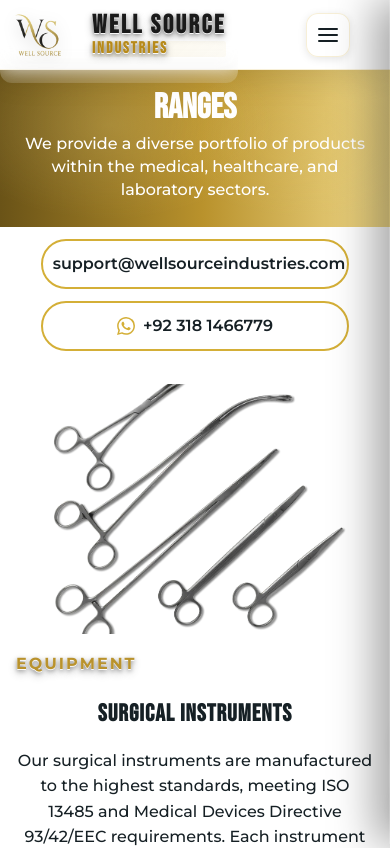
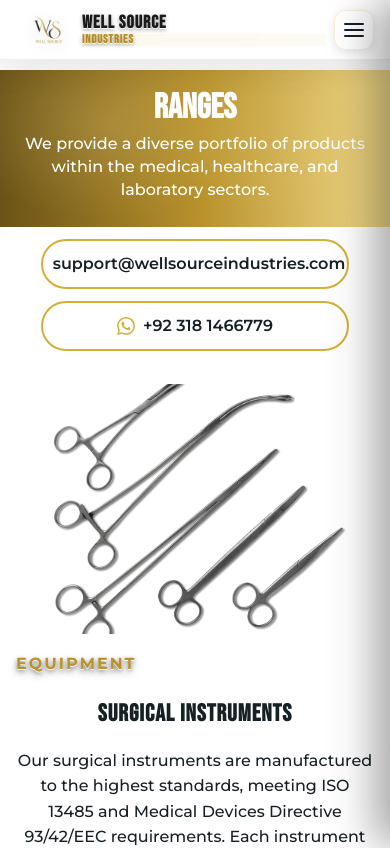
Before and after one commit to Rameezghafoor/wellsource, a Next.js app: page /ranges in a window 390 px wide. Shown: the top 848 px of the page. Built offline with nearby package versions, Linux system fonts and the light colour scheme.

Commit message:
Fix mobile header layout and menu overlay issues - Safari iOS compatibility, narrow screen support, prevent menu crashes

```diff
--- a/components/Header.module.css
+++ b/components/Header.module.css
@@ -224,45 +224,146 @@
 }
 .ctaDark:hover{ box-shadow: 0 0 0 4px rgba(255,255,255,.08), 0 10px 24px rgba(0,0,0,.55); }
 
-/* === Mobile adjustments: logo starts from very beginning === */
+/* === Mobile adjustments: fix header layout and menu === */
 @media (max-width: 767px){
   .header {
-    padding: 0 16px 0 0; /* Remove left padding, keep right padding for hamburger */
+    padding: 0 16px 0 16px; /* Equal padding on both sides */
+    height: 60px; /* Slightly smaller header on mobile */
   }
 
   .logoWrap {
-    margin-left: 0; /* Ensure logo starts from the very left */
-    gap: 12px; /* Reduce gap between logo and text on mobile */
-    padding: 8px 12px 8px 0; /* Add padding for better touch targets and spacing */
-    background: rgba(255, 255, 255, 0.1); /* Subtle background for better contrast */
-    border-radius: 12px; /* Rounded corners for modern look */
-    backdrop-filter: blur(10px); /* Subtle blur effect */
+    margin-left: 0;
+    gap: 8px; /* Smaller gap for mobile */
+    padding: 4px 8px; /* Reduced padding */
+    background: transparent; /* Remove background for cleaner look */
+    border-radius: 8px;
+    backdrop-filter: none; /* Remove blur for better performance */
+    flex: 1; /* Allow logo to take available space */
+    min-width: 0; /* Allow text to shrink */
   }
 
   .logoImg {
-    width: 80px; /* Slightly smaller logo on mobile */
-    height: 80px;
+    width: 50px; /* Much smaller logo on mobile */
+    height: 50px;
+    flex-shrink: 0; /* Prevent logo from shrinking */
+  }
+
+  .brandText {
+    min-width: 0; /* Allow text to shrink */
+    flex: 1;
   }
 
   .brandName {
-    font-size: 26px; /* Slightly larger for better readability */
-    letter-spacing: 2.5px; /* Increased letter spacing for clarity */
-    font-weight: 900; /* Ensure maximum font weight */
+    font-size: 18px; /* Smaller for mobile */
+    letter-spacing: 1px;
+    font-weight: 900;
     text-shadow:
       0 1px 0 rgba(255,255,255,0.9),
-      0 2px 4px rgba(0,0,0,0.4),
-      0 4px 8px rgba(0,0,0,0.3); /* Stronger text shadow for readability */
+      0 2px 4px rgba(0,0,0,0.4);
+    line-height: 1;
   }
 
   .brandSub {
-    font-size: 16px; /* Increased size for better readability */
-    letter-spacing: 2px; /* Increased letter spacing for clarity */
-    font-weight: 800; /* Increased font weight for better visibility */
-    color: var(--ws-gold-4); /* Darker gold for better contrast */
+    font-size: 12px; /* Smaller for mobile */
+    letter-spacing: 1px;
+    font-weight: 800;
+    color: var(--ws-gold-4);
     text-shadow:
       0 1px 0 rgba(255,255,255,0.9),
-      0 2px 4px rgba(0,0,0,0.4),
-      0 4px 8px rgba(0,0,0,0.3); /* Stronger text shadow for readability */
+      0 2px 4px rgba(0,0,0,0.4);
+    line-height: 1;
+  }
+
+  .menuIcon {
+    margin-right: 0; /* Remove right margin */
+    height: 40px;
+    width: 40px;
+    flex-shrink: 0; /* Prevent menu icon from shrinking */
+  }
+
+  /* Fix menu overlay for mobile */
+  .overlay {
+    background: rgba(0,0,0,0.8); /* Darker overlay for better contrast */
+    -webkit-backdrop-filter: blur(10px);
+    backdrop-filter: blur(10px);
+  }
+
+  .drawer {
+    width: 100vw; /* Full width on mobile */
+    max-width: 100vw;
+    height: 100vh; /* Use vh instead of dvh for better Safari support */
+    height: 100dvh; /* Fallback for modern browsers */
+  }
+
+  .drawerHeader {
+    height: 60px; /* Match header height */
+    padding: 0 20px;
+  }
+
+  .navItem {
+    font-size: 18px; /* Smaller text for mobile */
+    padding: 12px 16px;
+    margin: 4px 0;
+  }
+
+  .ctaWrap {
+    padding: 0 20px 20px;
+  }
+
+  .cta {
+    height: 48px; /* Smaller buttons on mobile */
+    font-size: 14px;
+  }
+}
+
+/* === Very narrow mobile screens (iPhone SE, etc.) === */
+@media (max-width: 375px) {
+  .header {
+    padding: 0 12px 0 12px;
+    height: 56px;
+  }
+
+  .logoImg {
+    width: 40px;
+    height: 40px;
+  }
+
+  .brandName {
+    font-size: 16px;
+    letter-spacing: 0.5px;
+  }
+
+  .brandSub {
+    font-size: 11px;
+    letter-spacing: 0.5px;
+  }
+
+  .menuIcon {
+    height: 36px;
+    width: 36px;
+  }
+
+  .bar {
+    width: 16px;
+    height: 2px;
+  }
+}
+
+/* === Safari iOS specific fixes === */
+@supports (-webkit-touch-callout: none) {
+  .drawer {
+    height: 100vh; /* Force vh for Safari iOS */
+    height: -webkit-fill-available; /* Fallback for older Safari */
+  }
+
+  .overlay {
+    -webkit-backdrop-filter: blur(10px);
+    backdrop-filter: blur(10px);
+  }
+
+  .header {
+    -webkit-backdrop-filter: blur(20px);
+    backdrop-filter: blur(20px);
   }
 }
 
--- a/components/Header.tsx
+++ b/components/Header.tsx
@@ -19,16 +19,34 @@ export default function Header() {
 
   // Lock body scroll + close on ESC; focus the close button when opened
   useEffect(() => {
-    const prevOverflow = document.body.style.overflow;
-    document.body.style.overflow = menuOpen ? "hidden" : prevOverflow;
+    if (menuOpen) {
+      // Prevent body scroll on mobile
+      document.body.style.overflow = "hidden";
+      document.body.style.position = "fixed";
+      document.body.style.width = "100%";
+      document.body.style.top = "0";
+    } else {
+      // Restore body scroll
+      document.body.style.overflow = "";
+      document.body.style.position = "";
+      document.body.style.width = "";
+      document.body.style.top = "";
+    }
 
     const onKey = (e: KeyboardEvent) => e.key === "Escape" && setMenuOpen(false);
     window.addEventListener("keydown", onKey);
 
-    if (menuOpen) closeBtnRef.current?.focus();
+    if (menuOpen) {
+      // Small delay to ensure DOM is updated
+      setTimeout(() => closeBtnRef.current?.focus(), 100);
+    }
 
     return () => {
-      document.body.style.overflow = prevOverflow;
+      // Cleanup on unmount
+      document.body.style.overflow = "";
+      document.body.style.position = "";
+      document.body.style.width = "";
+      document.body.style.top = "";
       window.removeEventListener("keydown", onKey);
     };
   }, [menuOpen]);
```
